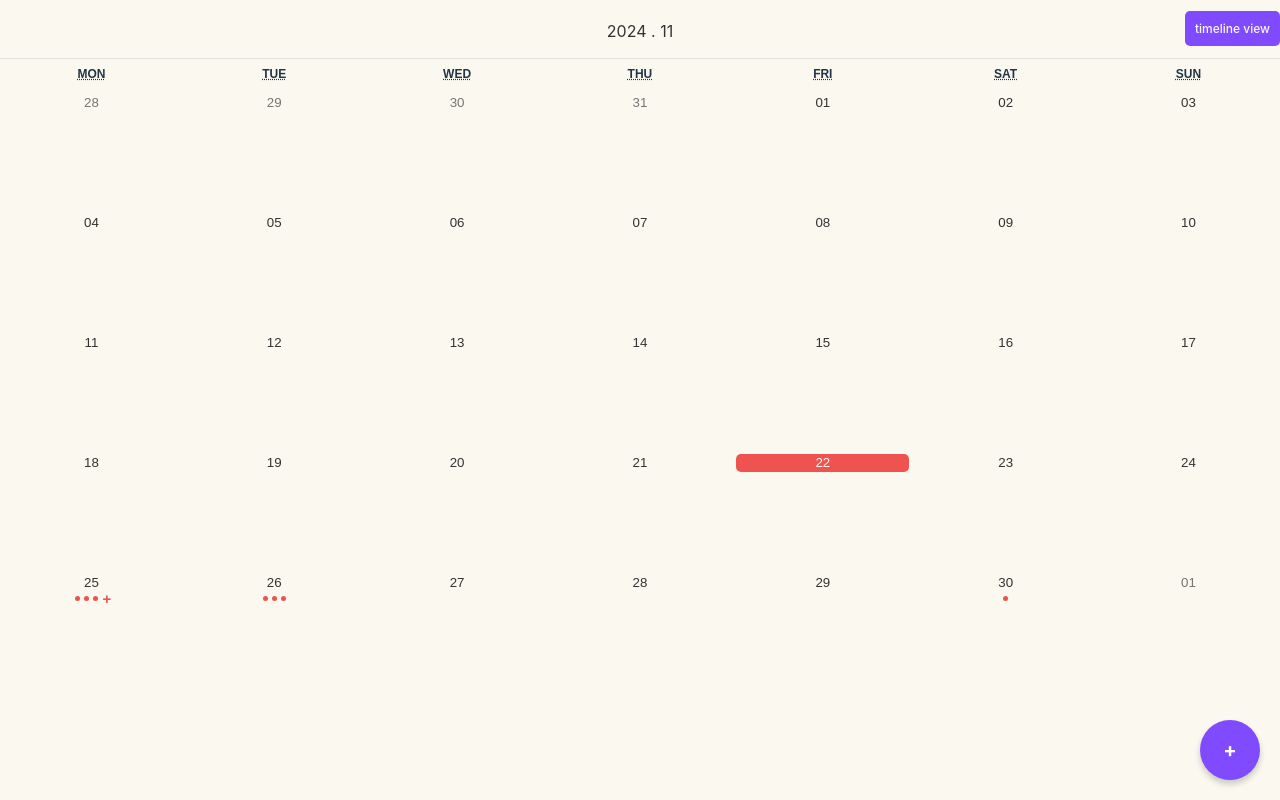
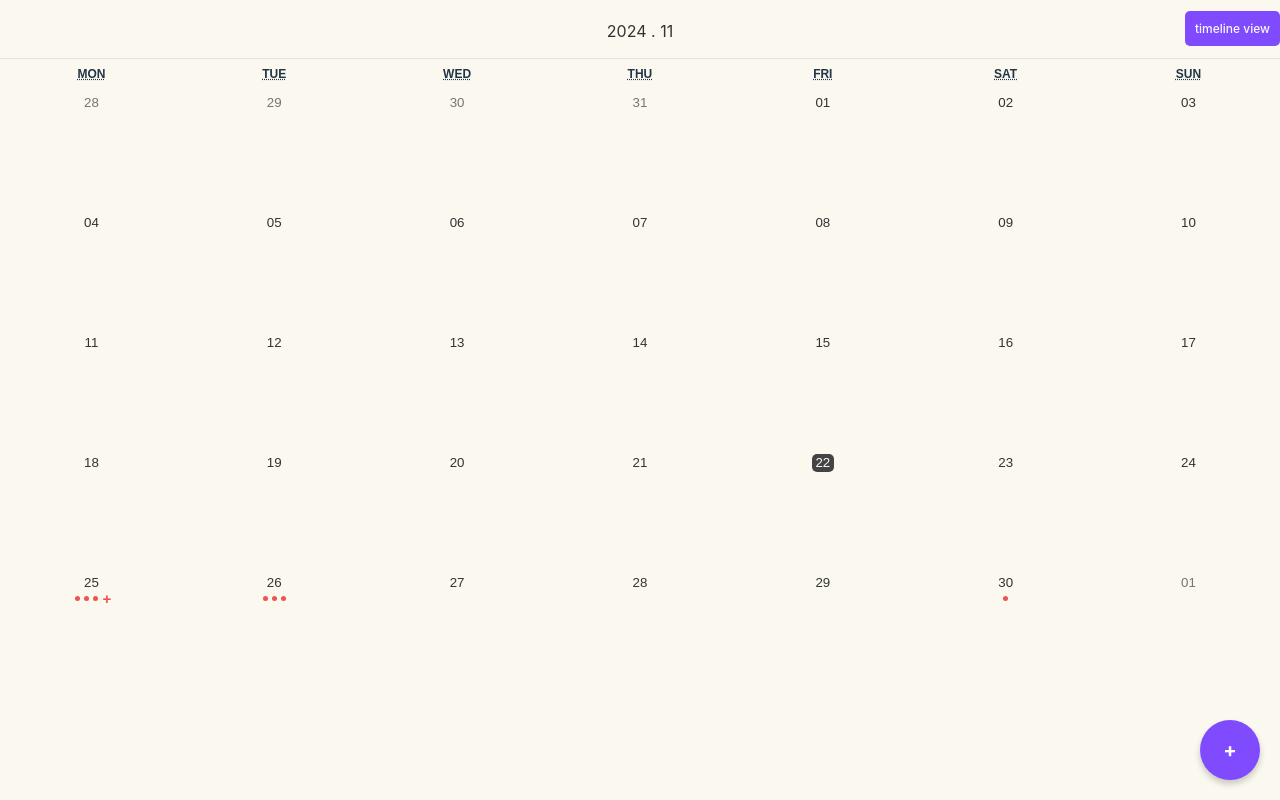
Before and after one commit to hwarimryu/insight-into-me-app, a React (Vite) app in the folder insight-into-me-web/: page / in a window 1280 px wide. Built offline with nearby package versions, Linux system fonts and the light colour scheme.

Commit message:
calendar 디자인 변경

```diff
--- a/insight-into-me-web/src/components/CalendarView.css
+++ b/insight-into-me-web/src/components/CalendarView.css
@@ -188,14 +188,20 @@
 }
 
 .react-calendar__tile--now {
-  background: var(--background-selected-color);
+  background: var(--background-color);
+  /* width: 10s0%; */
+  text-align: center;
+  align-items: center;
+  /* background-color: var(--primary-color-red); */
+  border-radius: 5px;
+  color: var(--text-color);
 }
-
+/*
 .react-calendar__tile--now:enabled:hover,
 .react-calendar__tile--now:enabled:focus {
-  background: var(--background-color);
+  background: var(--background-selected-color);
   color: var(--text-color);
-}
+} */
 
 .react-calendar__tile--active {
   background: var(--background-color);
@@ -205,15 +211,15 @@
 .react-calendar__tile:enabled:hover,
 .react-calendar__tile--active:enabled:hover,
 .react-calendar__tile--active:enabled:focus {
-  background: var(--background-color);
+  background: var(--background-selected-color);
 }
 
-/* 선택된 날짜 스타일 */
-.selected-date {
-  width: 100%;
+/* 오늘 날짜 스타일 */
+.today-date {
+  width: 22px;
   text-align: center;
   align-items: center;
-  background-color: var(--primary-color-red);
+  background-color: var(--background-dark-color);
   border-radius: 5px;
   color: var(--text-color-white);;
 }
--- a/insight-into-me-web/src/components/CalendarView.jsx
+++ b/insight-into-me-web/src/components/CalendarView.jsx
@@ -165,6 +165,9 @@ function CalendarView({layoutState, onSelectedDateChanged, toggleViewType }) {
   const isSelectedDate = (date) =>
     selectedDate.toLocaleDateString() === date.toLocaleDateString();
 
+  const isTodayDate = (date) =>
+     new Date().toLocaleDateString() === date.toLocaleDateString();
+
   return (
     <div {...swipeHandlers} className={`calendar-container ${layoutState}`}>
       <Header className="calendar-header" title={
@@ -220,7 +223,7 @@ function CalendarView({layoutState, onSelectedDateChanged, toggleViewType }) {
           const taskCount = getTasksForDate(date);
           return (
             <>
-              <abbr className={isSelectedDate(date) ? "selected-date" : ""}>
+              <abbr className={isTodayDate(date) ? "today-date" : ""}>
                 {moment(date).format("DD")}
               </abbr>
               {taskCount > 0 && (
--- a/insight-into-me-web/src/components/DailyView.jsx
+++ b/insight-into-me-web/src/components/DailyView.jsx
@@ -1,10 +1,10 @@
 import TimelineView from "./TimelineView";
 import "./DailyView.css";
 
-function DailyView({ tasks, selectedDate, onDateChange, onTaskSelect, toggleViewType }) {
+function DailyView({selectedDate, onDateChange, onTaskSelect, toggleViewType }) {
   return (
     <div className="daily-view">
-      <TimelineView tasks={tasks} selectedDate={selectedDate} onDateChange={onDateChange} onTaskSelect={onTaskSelect} toggleViewType = {toggleViewType}/>
+      <TimelineView selectedDate={selectedDate} onDateChange={onDateChange} onTaskSelect={onTaskSelect} toggleViewType = {toggleViewType}/>
     </div>
   );
 }
--- a/insight-into-me-web/src/components/MainView.jsx
+++ b/insight-into-me-web/src/components/MainView.jsx
@@ -2,10 +2,22 @@ import { useState, useReducer, createContext, useRef } from "react";
 import "./MainView.css";
 import MonthlyView from "./MonthlyView";
 import DailyView from "./DailyView";
-import Button from "./Button";
 
 
-const mockData = [
+const mockPlanData = [
+  { id: 1, date: "2024-11-25", startTime: "17:00", endTime: "19:00", title: "Dinner with Client",completed: false  },
+  { id: 2, date: "2024-11-25", startTime: "12:00", endTime: "13:00",title: "낮잠",completed: true  },
+  { id: 3, date: "2024-11-25", startTime: "12:30", endTime: "13:00",title: "점심식사",completed: true  },
+  { id: 4, date: "2024-11-25", startTime: "12:30", endTime: "12:50",title: "점심식사" ,completed: false   },
+  { id: 5, date: "2024-11-25", startTime: "09:00", endTime: "11:30",title: "Meeting with Team", tag: ["Meeting", "Dinner"] ,completed: false},
+  { id: 6, date: "2024-11-25", startTime: "20:30", endTime: "21:10",title: "운동" ,completed: false},
+  { id: 7, date: "2024-11-26", startTime: "10:00", endTime: "13:00",title: "Conference Call", tag: ["Conference"] ,completed: false},
+  { id: 8, date: "2024-11-26", startTime: "12:00", endTime: "13:00",title: "낮잠" ,completed: true},
+  { id: 9, date: "2024-11-26", startTime: "12:30", endTime: "13:00",title: "점심식사" ,completed: false},
+  { id: 10, date: "2024-11-30", startTime: "07:00", endTime: "10:00",title: "Workout Session", tag: ["Workout", "Study", "Call"],completed: false },
+];
+
+const mockRecordData = [
   { id: 1, date: "2024-11-25", startTime: "17:00", endTime: "19:00", title: "Dinner with Client",completed: false  },
   { id: 2, date: "2024-11-25", startTime: "12:00", endTime: "13:00",title: "낮잠",completed: true  },
   { id: 3, date: "2024-11-25", startTime: "12:30", endTime: "13:00",title: "점심식사",completed: true  },
@@ -40,7 +52,7 @@ export const TaskDispathchContext = createContext();
 function MainView({onTaskSelect}) {
   const [mainViewType, setMainViewType] = useState("monthly"); // "monthly" 또는 "timeline"
   const [selectedDate, setSelectedDate] = useState(new Date());
-  const [tasks, dispatch] = useReducer(reducer, mockData);
+  const [plans, dispatch] = useReducer(reducer, mockPlanData);
   const idRef = useRef(11);
 
   const toggleViewType = () => {
@@ -106,21 +118,20 @@ function MainView({onTaskSelect}) {
 
   return (
   <>
-  <TaskStateContext.Provider value={tasks}>
+  <TaskStateContext.Provider value={plans}>
   <TaskDispathchContext.Provider value={{onCreate, onComplete, onUpdate, onDelete}}>
     <div className={`main-view ${mainViewType}`}>
 
       {/* 뷰 전환 */}
       {mainViewType === "monthly" && (
       <MonthlyView
-          tasks={tasks}
           selectedDate={selectedDate}
           onSelectedDateChanged={onSelectedDateChanged}
           layoutState={mainViewType}
           toggleViewType = {toggleViewType} />
       )}
       {mainViewType === "timeline" &&
-       <DailyView tasks={tasks}
+       <DailyView
       selectedDate={selectedDate}
       onDateChange={onSelectedDateChanged}
       onTaskSelect={onTaskSelect}
--- a/insight-into-me-web/src/theme.css
+++ b/insight-into-me-web/src/theme.css
@@ -3,6 +3,7 @@
     --primary-color: #804aff;
     --secondary-color: #ac96fb;
     --background-color: #fbf8ef;
+    --background-dark-color: #444;
     --background-selected-color: #e7e6e6;
     --primary-color-red: #ef5350;
     --text-color: #333333;
```
